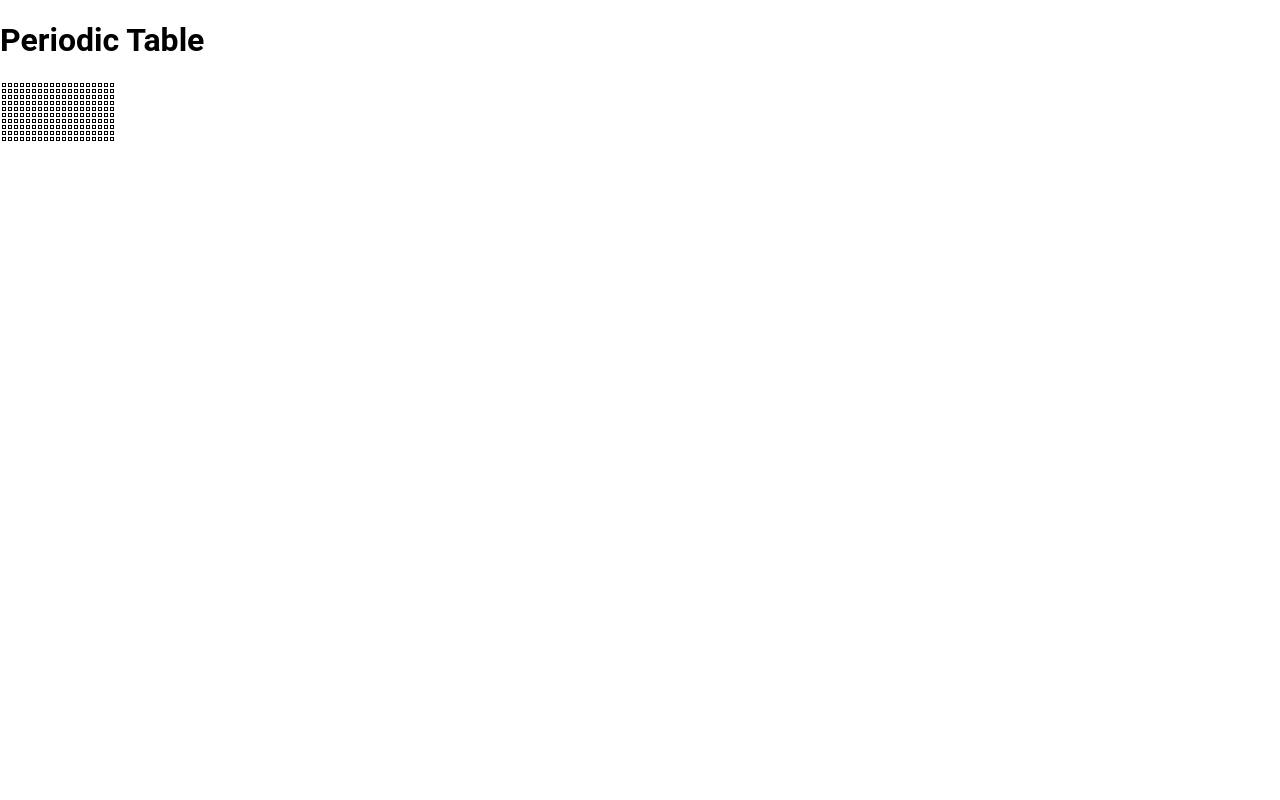
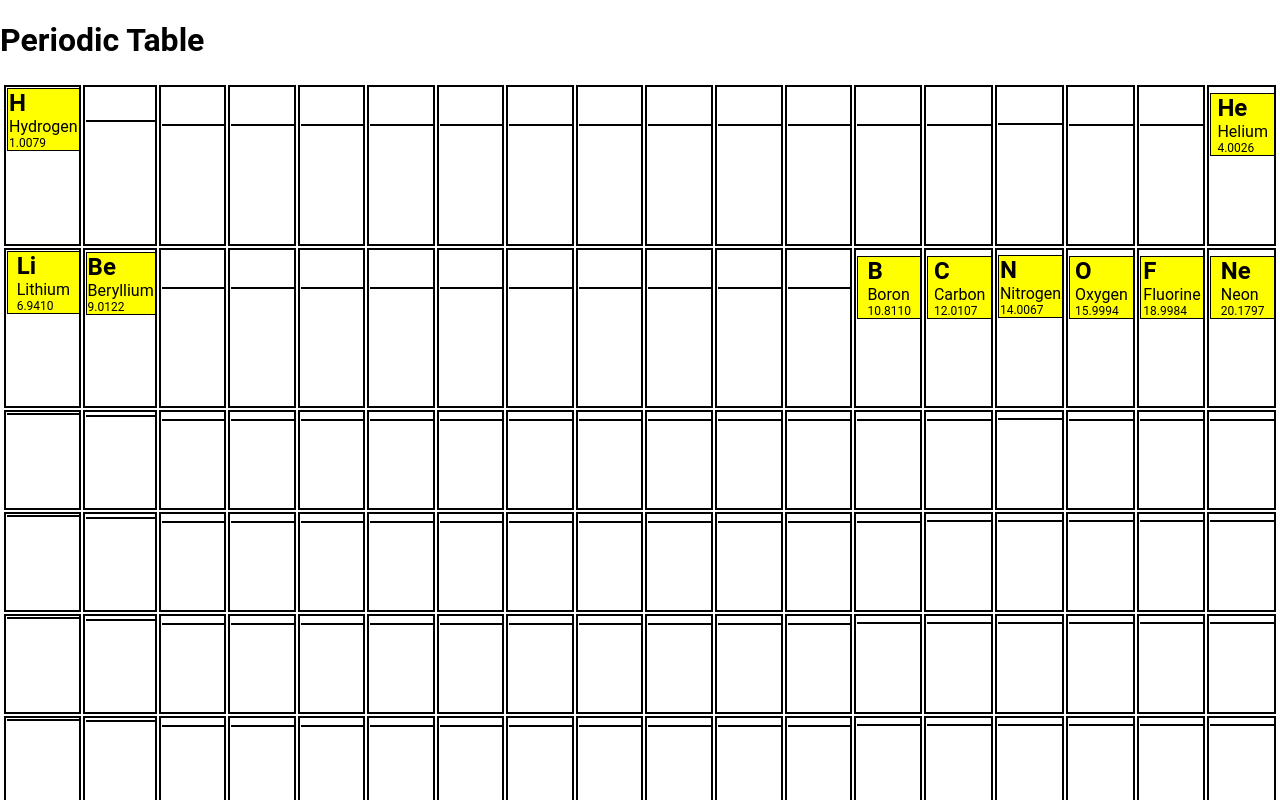
Before and after one commit to Ahacz/PeriodicTable, an Angular app: page / in a window 1280 px wide. Shown: the top 800 px of the page. Built offline with nearby package versions, Linux system fonts and the light colour scheme.

Commit message:
fixed some stuff

```diff
--- a/src/app/periodic-element/periodic-element.component.html
+++ b/src/app/periodic-element/periodic-element.component.html
@@ -1,3 +1,4 @@
+<div class="tile">
   @if(element){
     <div [ngClass]="{'highlighted': element.isHighlighted}">
       <div class="symbol">{{ element.symbol }}</div>
@@ -5,3 +6,4 @@
       <div class="weight">{{ element.weight | number:'1.4-4' }}</div>
     </div>
   }
+</div>
--- a/src/app/periodic-element/periodic-element.component.scss
+++ b/src/app/periodic-element/periodic-element.component.scss
@@ -14,3 +14,12 @@
   .weight {
     font-size: 12px;
   }
+  .tile {
+    background-color: yellow;
+    height: 100%;
+    width: 100%;
+    display: flex;
+    justify-content: center;
+    align-items: center;
+    border: 1px solid black; /* Optional: to visualize the tile borders */
+  }
--- a/src/app/periodic-table/periodic-table.component.html
+++ b/src/app/periodic-table/periodic-table.component.html
@@ -6,9 +6,9 @@
         @for(row of elementsTable;track row){
           <tr>
             @for(col of row; track col){
-              <td class="element-cell">
+              <td class="table-cell">
                 @if(col!=null){
-                  <app-periodic-element ></app-periodic-element>
+                  <app-periodic-element [element]="col"></app-periodic-element>
                 }
               </td>
             }
--- a/src/app/periodic-table/periodic-table.component.scss
+++ b/src/app/periodic-table/periodic-table.component.scss
@@ -1,22 +1,31 @@
-.periodic-table {
-    display: grid;
-    grid-template-columns: repeat(18, 1fr); /* Adjust this to fit your periodic table layout */
-    gap: 8px;
-    padding: 20px;
+table {
+  width: 100%;  /* Make the table span the entire width */
+  //border-collapse: collapse;
 }
 
-  .element-cell {
-    border: 1px solid black;
+tbody {
+  display: table;
+  flex-direction: column;
+}
+
+tr {
+  display: table-row;  /* Use flexbox for rows */
+  flex:1;       /* Make rows take equal space */
+}
+.table-cell {
+  width: 5.55%;
+  height: 20%;
+  border: 2px solid black;
   flex: 1;  /* Cells will take equal space within the row */
   position: relative; /* For pseudo-element trick */
 }
 
-  .highlighted {
-    background-color: rgb(255, 238, 0);
+.table-cell::after {
+  content: '';
+  display: flex;
+  padding-top: 130%;
 }
 
-  .filter-container {
-    display: flex;
-    justify-content: flex-end;
-    margin: 20px;
+.table-cell:hover {
+  background-color: green;
 }
--- a/src/app/periodic-table/periodic-table.component.ts
+++ b/src/app/periodic-table/periodic-table.component.ts
@@ -35,7 +35,7 @@ export class PeriodicTableComponent implements OnInit {
 
   constructor(private dialog: MatDialog, private api: APIService) {
     this.elements$ = EMPTY;
-    this.elementsTable = Array.from({ length: 10 }, () => Array(19).fill({ empty: true }));
+    this.elementsTable = Array.from({ length: 10 }, () => Array(18).fill({ empty: true }));
     this.PreloadTable();
   }
   PreloadTable() {
```
Lines whose indentation alone changed are shown as unchanged.
